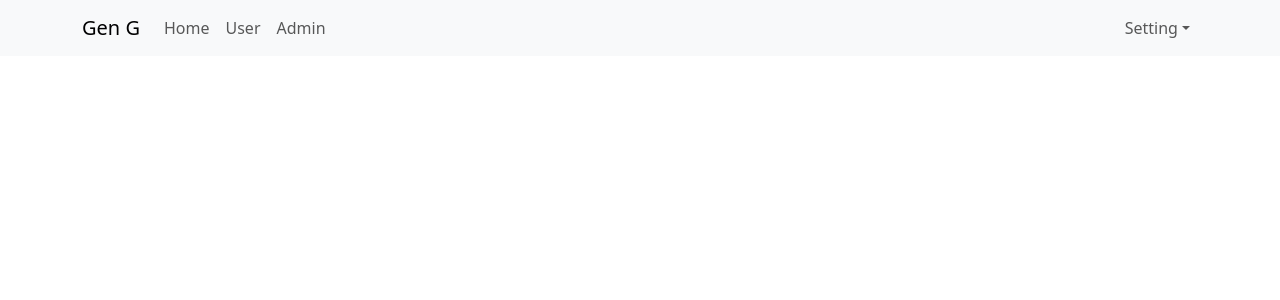
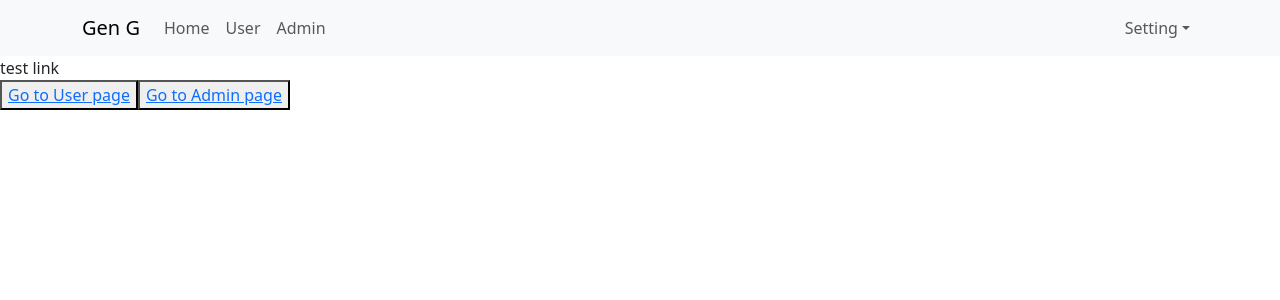
Before and after one commit to doquochuy2106/React-Hook1, a React (Create React App) app: page / in a window 1280 px wide. Shown: the top 300 px of the page. Built offline with nearby package versions, Linux system fonts and the light colour scheme.

Commit message:
video 48. Điều Hướng Trang với Links

```diff
--- a/src/App.js
+++ b/src/App.js
@@ -1,10 +1,23 @@
 import './App.scss';
 import Header from './components/Header/Header';
+import { Link } from 'react-router-dom';
 
 const App = () => {
   return (
     <div className="app-container">
       <Header />
+      <div>
+        test link
+        <div>
+          <button>
+            <Link to="/users">Go to User page</Link>
+          </button>
+
+          <button>
+            <Link to="/admins">Go to Admin page</Link>
+          </button>
+        </div>
+      </div>
     </div>
 
   );
--- /dev/null
+++ b/src/components/Admin/Admin.js
@@ -0,0 +1,9 @@
+const Admin = (props) => {
+    return (
+        <div>
+            Admin component
+        </div>
+    )
+}
+
+export default Admin
--- a/src/components/Header/Header.js
+++ b/src/components/Header/Header.js
@@ -2,7 +2,7 @@
 import Nav from 'react-bootstrap/Nav';
 import Navbar from 'react-bootstrap/Navbar';
 import NavDropdown from 'react-bootstrap/NavDropdown';
-
+import { Link } from 'react-router-dom';
 const Header = () => {
     return (
         <Navbar expand="lg" className="bg-body-tertiary">
@@ -11,9 +11,9 @@
                 <Navbar.Toggle aria-controls="basic-navbar-nav" />
                 <Navbar.Collapse id="basic-navbar-nav">
                     <Nav className="me-auto">
-                        <Nav.Link href="#home">Home</Nav.Link>
-                        <Nav.Link href="#link">User</Nav.Link>
-                        <Nav.Link href="#link">Admin</Nav.Link>
+                        <Link to="/" className='nav-link'>Home</Link>
+                        <Link to="/users" className='nav-link'>User</Link>
+                        <Link to="/admins" className='nav-link'>Admin</Link>
                     </Nav>
                     <Nav>
                         <NavDropdown title="Setting" id="basic-nav-dropdown">
--- /dev/null
+++ b/src/components/User/User.js
@@ -0,0 +1,9 @@
+const User = (props) => {
+    return (
+        <div>
+            User component
+        </div>
+    )
+}
+
+export default User
--- a/src/index.js
+++ b/src/index.js
@@ -5,12 +5,24 @@
 import { Provider } from 'react-redux';
 import store from './redux/store';
 import 'bootstrap/dist/css/bootstrap.min.css'
+import { BrowserRouter, Routes, Route } from 'react-router-dom';
+import Admin from './components/Admin/Admin';
+import User from './components/User/User';
+
+
 
 const root = ReactDOM.createRoot(document.getElementById('root'));
 root.render(
   <Provider store={store}>
     {/* <React.StrictMode> */}
-    <App />
+    <BrowserRouter>
+      <Routes>
+        <Route path='/' element={<App />} />
+        <Route path='users' element={<User />} />
+        <Route path='admins' element={<Admin />} />
+      </Routes>
+    </BrowserRouter>
+
     {/* </React.StrictMode> */}
   </Provider>
 );
```
